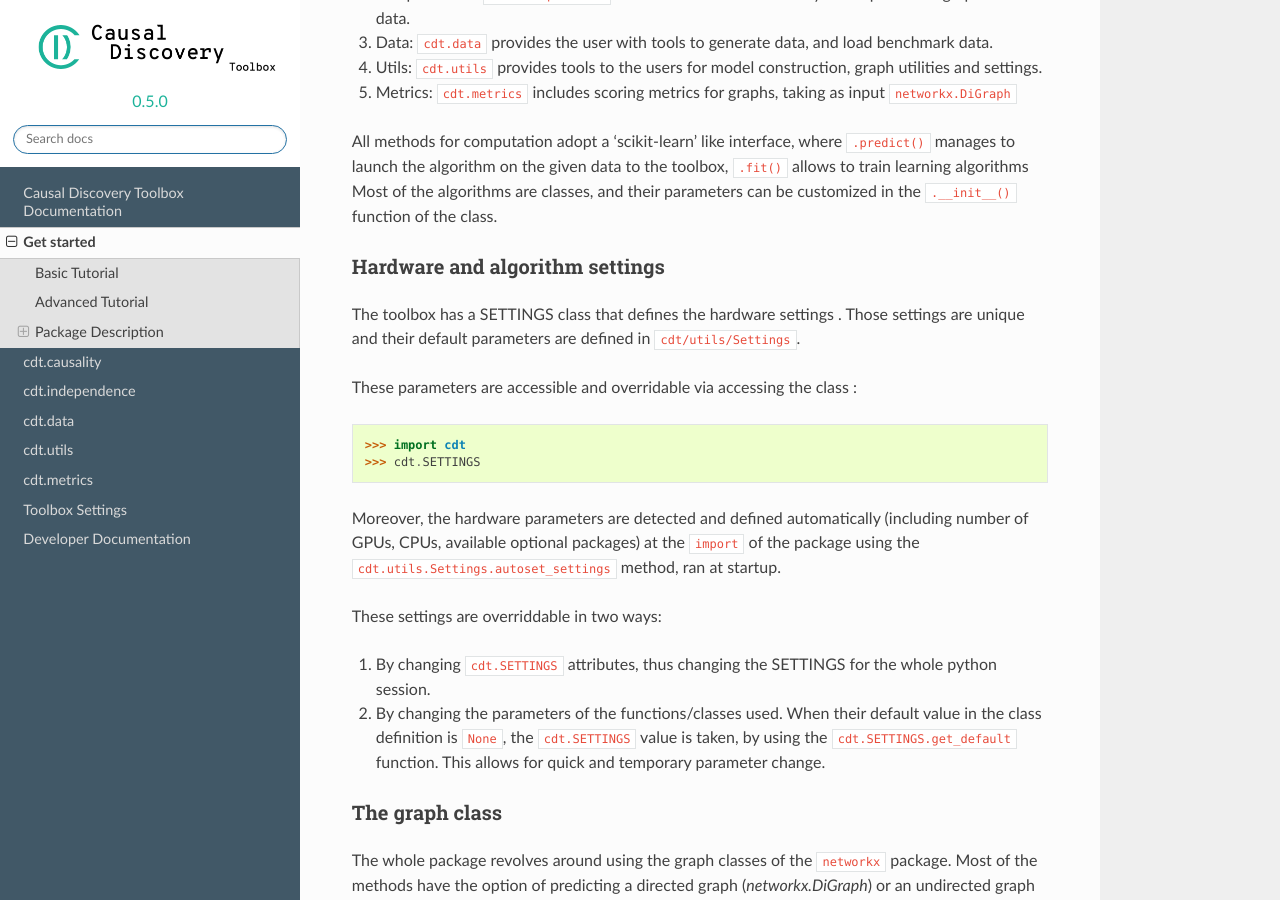
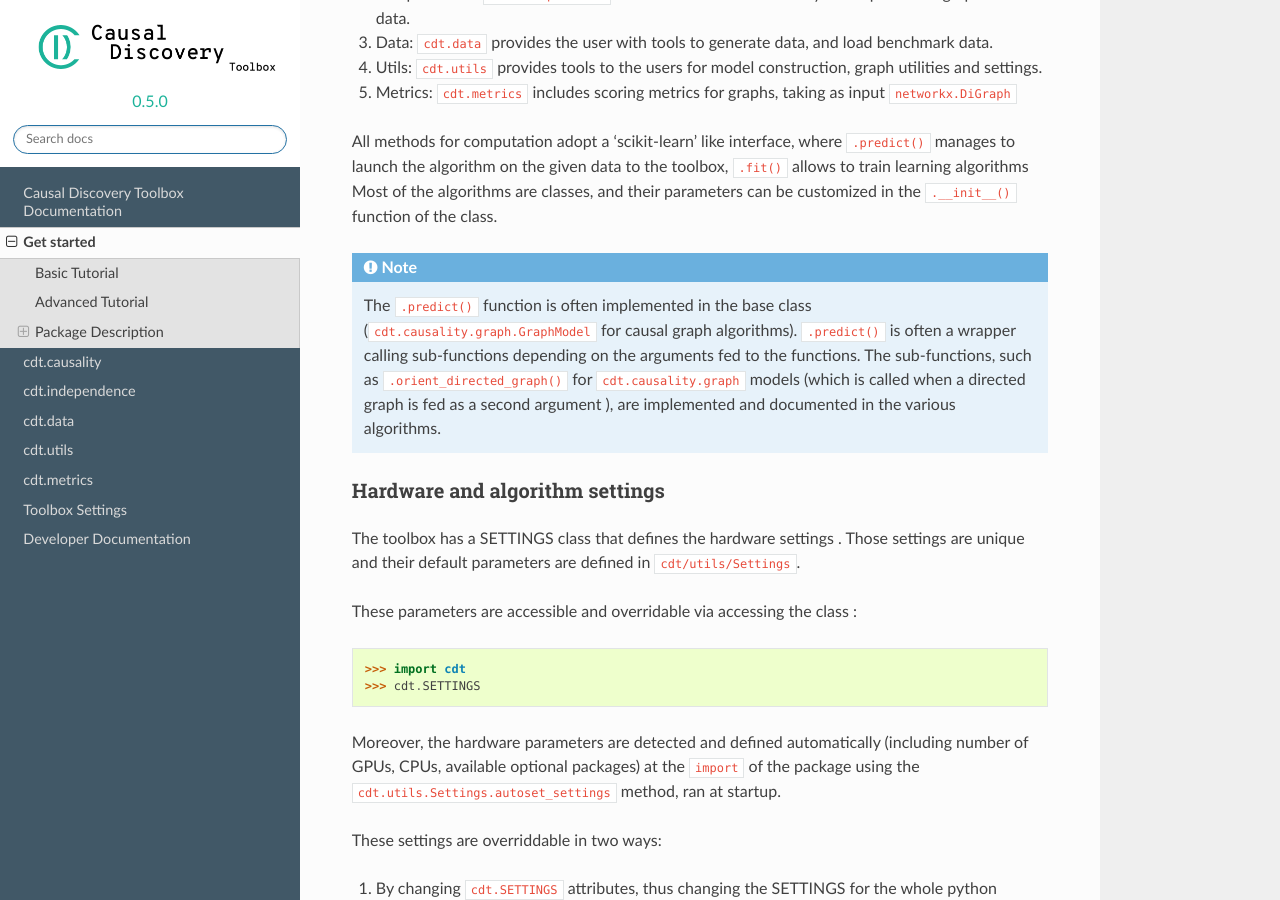
Before and after one commit to FenTechSolutions/CausalDiscoveryToolbox, a Sphinx documentation site: the page built from docs/tutorial.rst, in a window 1280 px wide and 900 px high, scrolled down 669 px. Built offline with Sphinx 7.4.7 and the Read the Docs theme 2.0.0, drawn with Linux system fonts in a browser that asks for light colours.

Commit message:
[DOC] Fix docs

```diff
--- a/docs/tutorial.rst
+++ b/docs/tutorial.rst
@@ -54,6 +54,16 @@ manages to launch the algorithm on the given data to the toolbox, ``.fit()`` all
 to train learning algorithms  Most of the algorithms are classes, and their
 parameters can be customized in the ``.__init__()`` function of the class.
 
+.. note::
+   The ``.predict()`` function is often implemented in the base class
+   (``cdt.causality.graph.GraphModel`` for causal graph algorithms).
+   ``.predict()`` is often a wrapper calling sub-functions depending on the
+   arguments fed to the functions. The sub-functions, such as
+   ``.orient_directed_graph()`` for ``cdt.causality.graph`` models (which is
+   called when a directed graph is fed as a second argument ), are
+   implemented and documented in the various algorithms.
+
+
 Hardware and algorithm settings
 -------------------------------
 The toolbox has a SETTINGS class that defines the hardware settings . Those
```
Also changed, not shown: 1 other file.
